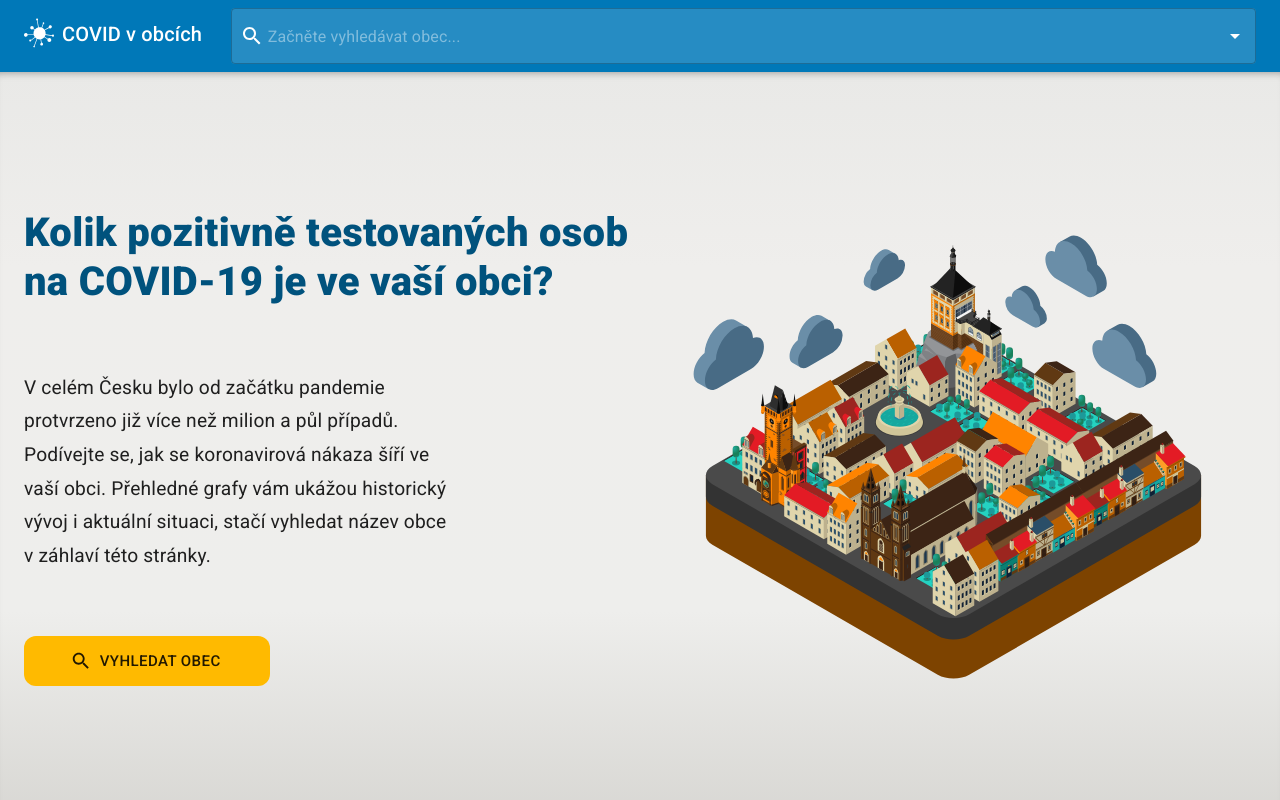
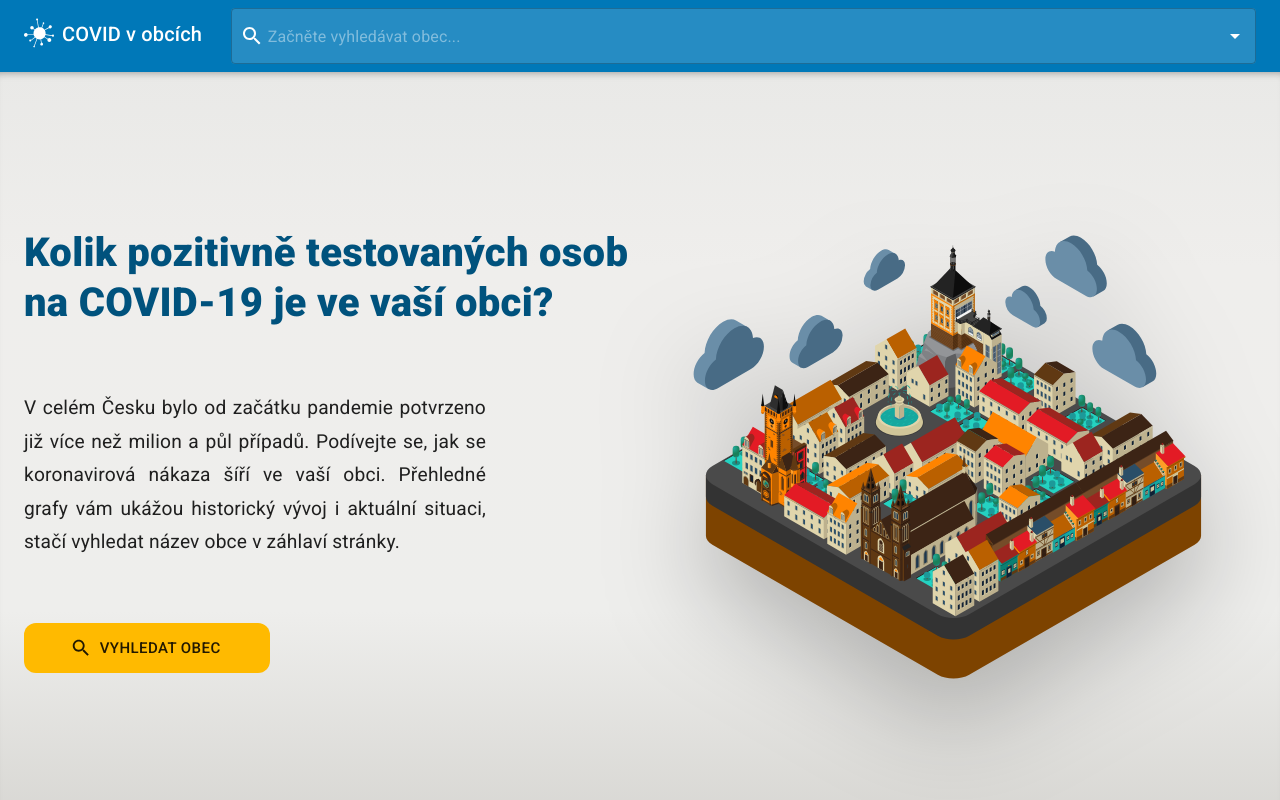
Before and after one commit to pehovorka/covid-obce-frontend, a React (Create React App) app: page / in a window 1280 px wide. Shown: the top 800 px of the page. Built offline with nearby package versions, Linux system fonts and the light colour scheme; no server answers.

Commit message:
Rename landing page component, add hyphenation

```diff
--- a/src/components/EmptyContent.js
+++ b/src/components/LandingScreen.js
@@ -5,16 +5,18 @@ import SearchIcon from "@material-ui/icons/Search";
 
 import townImage from "../assets/czechTown.svg";
 
-export function EmptyContent({ inputRef }) {
+export function LandingScreen({ inputRef }) {
   const classes = useStyles();
   return (
     <Box className={classes.container} component="main">
       <Container>
-        <Grid container direction="row" justify="center">
+        <Grid container direction="row" justify="center" alignItems="center">
           <Grid item xs={12} md={6}>
             <Box className={classes.textContainer}>
               <Typography variant="h4" component="h2" className={classes.title}>
-                Kolik pozitivně testovaných osob na COVID-19 je ve vaší obci?
+                Kolik pozitivně testovaných osob na{" "}
+                <span className={classes.noWrap}>COVID-19</span> je ve vaší
+                obci?
               </Typography>
 
               <Typography
@@ -22,11 +24,10 @@ export function EmptyContent({ inputRef }) {
                 component="p"
                 className={classes.subtitle}
               >
-                V celém Česku bylo od začátku pandemie protvrzeno již více než
-                milion a půl případů. Podívejte se, jak se koronavirová nákaza
-                šíří ve vaší obci. Přehledné grafy vám ukážou historický vývoj i
-                aktuální situaci, stačí vyhledat název obce v záhlaví této
-                stránky.
+                V celém Česku bylo od začátku pandemie potvrzeno již více než
+                milion a půl případů. Podívejte se, jak se koronavirová nákaza
+                šíří ve vaší obci. Přehledné grafy vám ukážou historický vývoj
+                i aktuální situaci, stačí vyhledat název obce v záhlaví stránky.
               </Typography>
 
               <Button
@@ -43,8 +44,8 @@ export function EmptyContent({ inputRef }) {
               </Button>
             </Box>
           </Grid>
-          <Grid item xs={10} md={6} className={classes.image}>
-            <img src={townImage} alt="Obec" />
+          <Grid item xs={10} md={6}>
+            <img className={classes.image} src={townImage} alt="Obec" />
           </Grid>
         </Grid>
       </Container>
@@ -69,7 +70,7 @@ const useStyles = makeStyles((theme) => ({
   textContainer: {
     marginTop: theme.spacing(4),
     [theme.breakpoints.up("sm")]: {
-      marginTop: theme.spacing(12),
+      marginTop: theme.spacing(7),
     },
   },
   title: {
@@ -87,10 +88,12 @@ const useStyles = makeStyles((theme) => ({
     fontWeight: "400",
     marginBottom: "2rem",
     width: "100%",
+    textAlign: "justify",
+    hyphens: "auto",
     [theme.breakpoints.up("sm")]: {
       fontSize: "1.2rem",
       marginBottom: "4rem",
-      width: "70%",
+      width: "75%",
     },
   },
   button: {
@@ -103,4 +106,8 @@ const useStyles = makeStyles((theme) => ({
       minWidth: "40%",
     },
   },
+  noWrap: {
+    whiteSpace: "nowrap",
+  },
+  image: { filter: "drop-shadow( 0px 40px 50px rgba(0, 0, 0, .25))" },
 }));
--- a/src/pages/HomePage.js
+++ b/src/pages/HomePage.js
@@ -5,7 +5,7 @@ import WbIncandescentTwoToneIcon from "@material-ui/icons/WbIncandescentTwoTone"
 import { PrimarySearchAppBar } from "../components/AppBar";
 import { DragAndDropCards } from "../components/DragAndDropCards";
 import { Footer } from "../components/Footer";
-import { EmptyContent } from "../components/EmptyContent";
+import { LandingScreen } from "../components/LandingScreen";
 import { useMunicipalitiesState } from "../providers/MunicipalitiesProvider";
 import { Alert } from "../components/Alert";
 
@@ -26,9 +26,9 @@ export function HomePage(props) {
 
   return (
     <>
-      <PrimarySearchAppBar inputRef={inputRef} searchEnabled={true} />
+      <PrimarySearchAppBar inputRef={inputRef} searchEnabled />
       {municipalities.length === 0 ? (
-        <EmptyContent inputRef={inputRef} />
+        <LandingScreen inputRef={inputRef} />
       ) : (
         <>
           <Container component="main">
```
